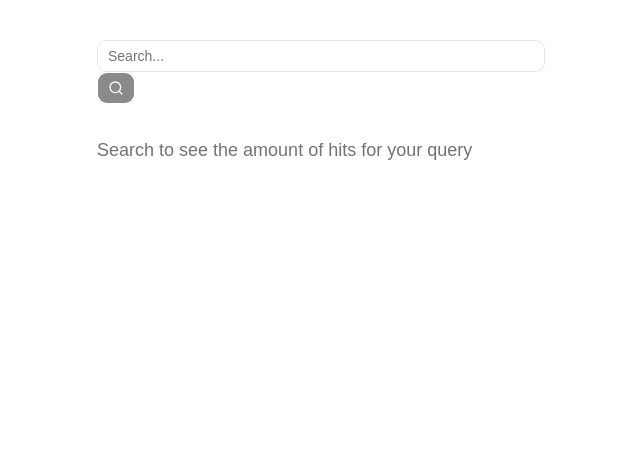
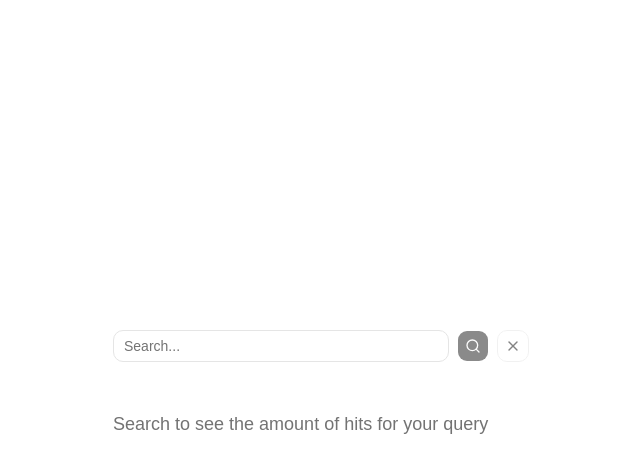
Before and after one commit to pstenman/search-count, a React (Vite) app in the folder apps/web/: page / in a window 1280 px wide. Shown: the top 472 px of the page, without its empty margins (319-959 px from the left). Built offline with nearby package versions, Linux system fonts and the light colour scheme.

Commit message:
feat(search): integrate logger for search operations and add clear functionality to SearchBox

```diff
--- a/apps/web/src/App.tsx
+++ b/apps/web/src/App.tsx
@@ -1,6 +1,7 @@
 import { useState } from "react";
 import { Result } from "./components/search/Result";
 import { SearchBox } from "./components/search/SearchBox";
+import { logger } from "./lib/logger";
 import { search } from "./services/searchApi";
 
 function App() {
@@ -13,20 +14,39 @@ function App() {
 			setLoading(true);
 			setError(null);
 
+			logger.debug("Search request", { query: q });
+
 			const data = await search(q);
+
+			logger.debug("Search response", {
+				query: data.query,
+				totalHits: data.totalHits,
+			});
 
 			setHits(data.totalHits);
 		} catch {
-			setError("Something went wrong");
+			logger.error("Search request failed");
+			setError("An error occurred while searching");
 		} finally {
 			setLoading(false);
 		}
 	}
 
+	function handleClear() {
+		setHits(null);
+		setError(null);
+	}
+
 	return (
-		<div className="max-w-md mx-auto mt-10 space-y-4">
-			<SearchBox onSearch={handleSearch} isLoading={loading} />
-			<Result loading={loading} error={error} hits={hits} />
+		<div className="mx-auto flex min-h-dvh max-w-md flex-col justify-center space-y-4 px-4">
+			<SearchBox
+				onSearch={handleSearch}
+				onClear={handleClear}
+				isLoading={loading}
+			/>
+			<div className="min-h-[3.75rem] py-4">
+				<Result loading={loading} error={error} hits={hits} />
+			</div>
 		</div>
 	);
 }
--- a/apps/web/src/components/search/SearchBox.tsx
+++ b/apps/web/src/components/search/SearchBox.tsx
@@ -1,33 +1,75 @@
-import { SearchIcon } from "lucide-react";
+import { SearchIcon, XIcon } from "lucide-react";
 import { type SubmitEvent, useState } from "react";
 import { Button, Input } from "@/components/ui";
 
 type SearchBoxProps = {
 	onSearch: (query: string) => Promise<void> | void;
+	onClear?: () => void;
 	isLoading?: boolean;
 };
 
-export const SearchBox = ({ onSearch, isLoading = false }: SearchBoxProps) => {
+export const SearchBox = ({
+	onSearch,
+	onClear,
+	isLoading = false,
+}: SearchBoxProps) => {
 	const [query, setQuery] = useState("");
 
 	const handleSubmit = (e: SubmitEvent<HTMLFormElement>) => {
 		e.preventDefault();
+
 		const trimmed = query.trim();
 		if (!trimmed) return;
 
 		onSearch(trimmed);
 	};
 
+	const handleChange = (value: string) => {
+		const wasEmpty = query.trim().length === 0;
+
+		setQuery(value);
+
+		const isEmpty = value.trim().length === 0;
+
+		if (!wasEmpty && isEmpty) {
+			onClear?.();
+		}
+	};
+
+	const handleClear = () => {
+		setQuery("");
+		onClear?.();
+	};
+
+	const canClear = query.length > 0 && !isLoading;
+
 	return (
-		<form onSubmit={handleSubmit}>
+		<form onSubmit={handleSubmit} className="flex gap-2">
 			<Input
 				value={query}
-				onChange={(e) => setQuery(e.target.value)}
+				onChange={(e) => handleChange(e.target.value)}
 				placeholder="Search..."
 			/>
 
-			<Button type="submit" disabled={isLoading || !query.trim()}>
-				<SearchIcon className="size-4" />
+			<Button
+				type="submit"
+				disabled={isLoading || !query.trim()}
+				variant="default"
+				size="icon"
+				aria-label="Search"
+			>
+				<SearchIcon />
+			</Button>
+
+			<Button
+				type="button"
+				onClick={handleClear}
+				disabled={!canClear}
+				variant="outline"
+				size="icon"
+				aria-label="Clear search"
+			>
+				<XIcon />
 			</Button>
 		</form>
 	);
```
